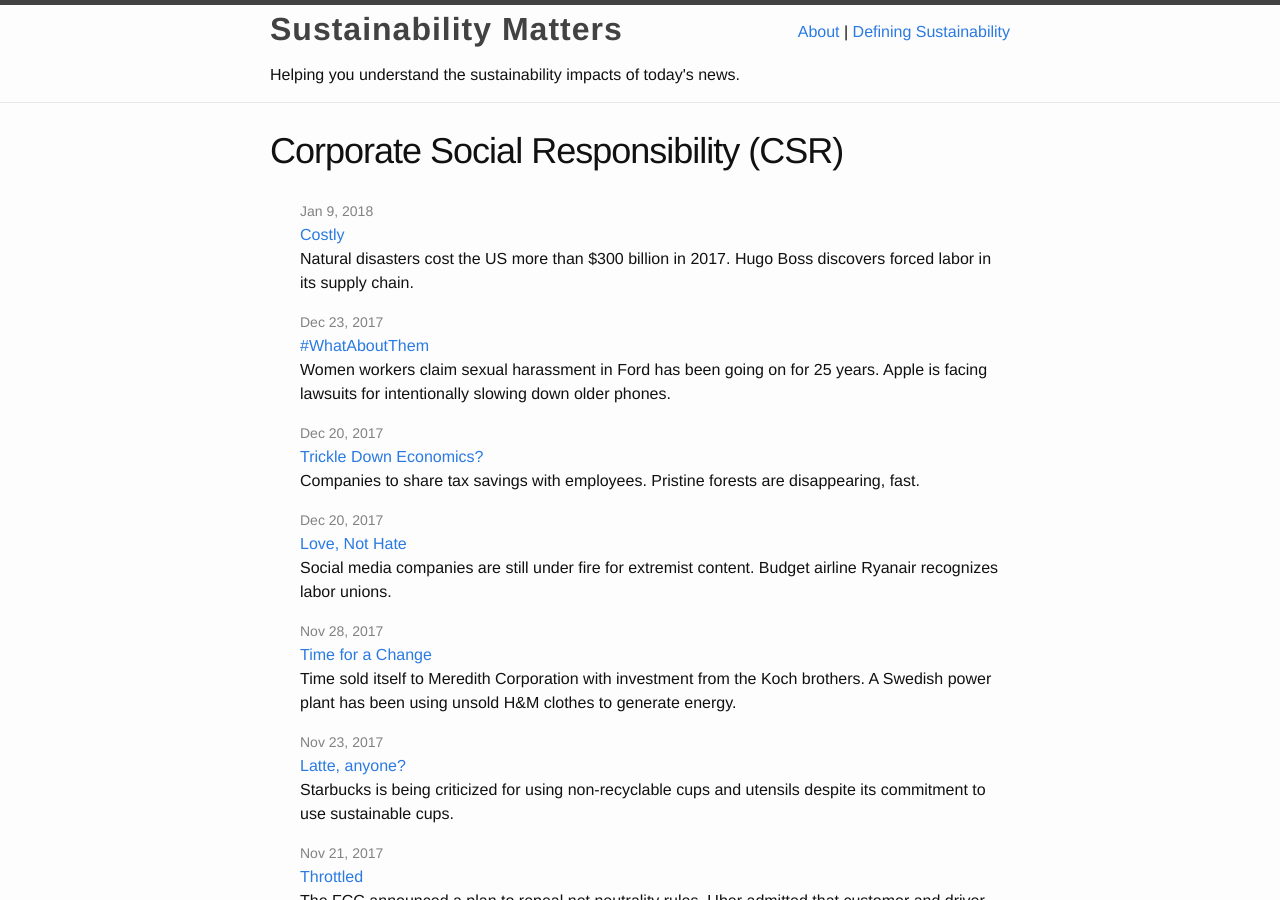
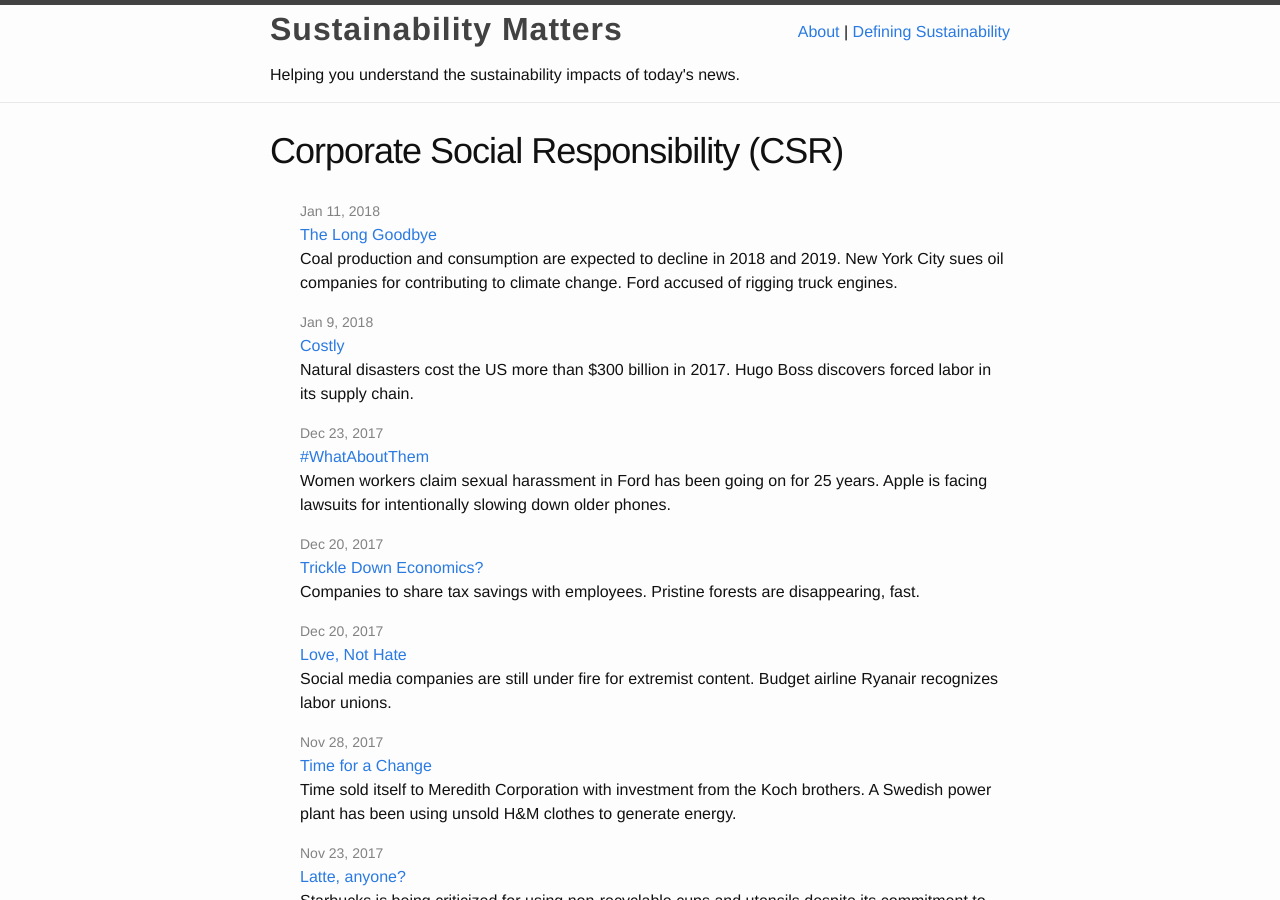
Before and after one commit to Sparkleleuk/Sustainability_Matters, a Jekyll site: the page built from category/csr.html, in a window 1280 px wide and 900 px high. Built offline with Jekyll 4.4.1, drawn with Linux system fonts in a browser that asks for light colours; part of the change alters nothing that is shown.

Commit message:
add post

```diff
--- a/_layouts/post.html
+++ b/_layouts/post.html
@@ -48,6 +48,7 @@ layout: default
 <svg style="width:24px;height:24px" viewBox="0 0 24 24">
     <path fill="#3b60c4" d="M20,8L12,13L4,8V6L12,11L20,6M20,4H4C2.89,4 2,4.89 2,6V18A2,2 0 0,0 4,20H20A2,2 0 0,0 22,18V6C22,4.89 21.1,4 20,4Z" />
 </svg></a>
+
 <style>
   .share-box {
     margin-bottom: 20px;
--- /dev/null
+++ b/_posts/2018-01-10-coal-ford-oil.markdown
@@ -0,0 +1,53 @@
+---
+layout: post
+title:  "The Long Goodbye"
+excerpt: "Coal production and consumption are expected to decline in 2018 and 2019. New York City sues oil companies for contributing to climate change. Ford accused of rigging truck engines."
+date:   2018-01-10 20:00:00 -0500
+categories: [Environment, CSR, Ethics]
+---
+
+### Coal expected to go south
+
+Coal production in the US is expected to go down for the next two years, according to the US Energy Information Administration's (EIA) short-term outlook released on January 9. The EIA said that while coal production increased in 2017 due to higher demand in international markets, it is expected to decline by 2% in 2018 and 2019 due to a slowdown in exports and low natural gas prices. Electricity generation from coal is also expected to drop below 30% in 2018 and 28% in 2019, while the share of natural gas in electricity generation is expected to grow to 33$ in 2018 and 34% in 2019. Meanwhile, the share of nonhydropower renewables in electricity generation is expected to grow to 11% in 2018 from 10% in 2017.
+
+#### But US carbon emissions are rising
+
+The EIA noted that while <a href="https://www.eia.gov/outlooks/steo/data/browser/#/?v=5&f=A&s=&start=2014&end=2019&id=&maptype=0&ctype=linechart&linechart=GDPQXUS&chartindexed=0" target="_blank">energy-related CO2 emissions</a> declined by 1% in 2017, they are forecast to increase by 1.7% in 2018 and by 0.2% in 2019. Emissions from petroleum and natural gas have been increasing, contributing to the forecast rise in total emissions in the next two years. Emissions from coal has been declining over time due to lower production and energy generation.
+
+#### ELI5
+
+All these figures essentially mean that despite President Trump's big promise to make coal great again, coal production and consumption by utilities is facing a slow but imminent demise. EIA <a href="https://www.eia.gov/outlooks/steo/data/browser/#/?v=18&f=A&s=&id=&maptype=0&ctype=linechart" target="_blank">figures</a> show that a steady drop in the volume of coal produced, consumed and stored since 2014. Natural gas, meanwhile, has been the energy darling for the last five years largely due to the fracking boom.
+
+#### Our take
+
+Coal is the dirtiest source of energy and its decline is generally good for the environment and our health. But with emissions forecast to increase in the next couple of years, reducing coal use is just part of the solution. The use of cleaner forms of energy, like renewables, need to increase too.
+
+* * *
+<br />
+
+### NYC sues Big Oil
+
+New York City Mayor Bill de Blasio has <a href="https://www.huffingtonpost.com/entry/new-york-city-sues-big-oil-companies_us_5a564c62e4b03bc4d03d4de8" target="_blank">filed a lawsuit</a> against the world's largest oil companies for their alleged contribution to global warming. The lawsuit was filed against BP, Chevron, ConocoPhillips, Exxon Mobil and Royal Dutch Shell, and is seeking compensation for damages to the city's infrastructure caused by climate change.
+
+#### Double whammy
+
+This lawsuit follows an announcement by the city government that the New York City pension fund would be <a href="http://www1.nyc.gov/office-of-the-mayor/news/022-18/climate-action-mayor-comptroller-trustees-first-in-the-nation-goal-divest-from#/0" target="_blank">divesting from oil companies</a> over five years. New York City's five pension funds hold approximately $5 billion worth of stock in oil companies. The Big Apple is accusing the oil industry of deception over the impacts of fossil fuels on the climate.
+
+#### Why this Matters
+
+New York City joins <a href="https://www.reuters.com/article/legal-us-usa-oil-climatesuits/california-cities-sue-big-oil-firms-over-climate-change-idUSKCN1BV2QM" target="_blank">San Francisco, Oakland and other counties in California</a> that have filed lawsuits against Big Oil. Similarly, the states of Massachusetts and New York are investigating Exxon Mobil for possibly misleading investors over climate effects of fossil fuels. It's difficult to say if the cities are going to get their way, particularly on their billion dollar claims, as these legal actions are unprecedented. But what is clear is American cities are sending a message to the oil industry to reduce the environmental footprint of their products and support climate action. Do you copy, Big Oil?
+
+* * *
+<br />
+
+### Ford facing dieselgate allegations
+
+Ford truck owners have sued the truck and car maker for alleging rigging truck engines to beat carbon emissions tests. The lawsuit claimed that Ford marketed its F-250 and F-350 Super Duty diesel pickups as the "cleanest super diesel ever" but its emissions are 50 times the legal limit of nitrogen oxide pollutants. Ford denied the allegations, saying that its trucks do not use "defeat devices" and comply with all environmental regulations.
+
+#### What's dieselgate again?
+
+In 2015, Volkwagen admitted to using engine software to beat carbon emissions tests by the US. Thus, the term "dieselgate" was born. Since then, a number of automobile companies have been found or are being investigated for similar allegations.
+
+#### Why is this important?
+
+This is important because this means that cars equipped with defeat devices have a higher negative environmental impact than previously disclosed. Moreover, dishonesty by a company speaks to unsustainable business practices that can only lead to financial risks for the company and its shareholders. No one escapes unscathed.
```
